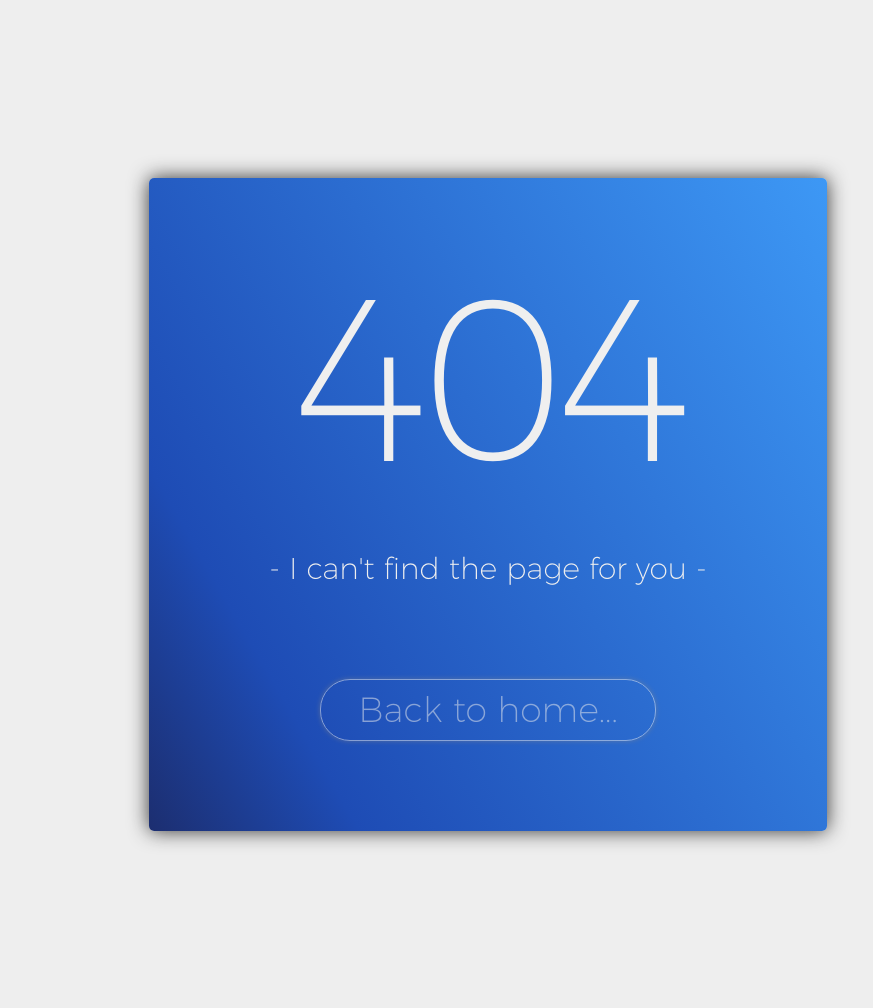
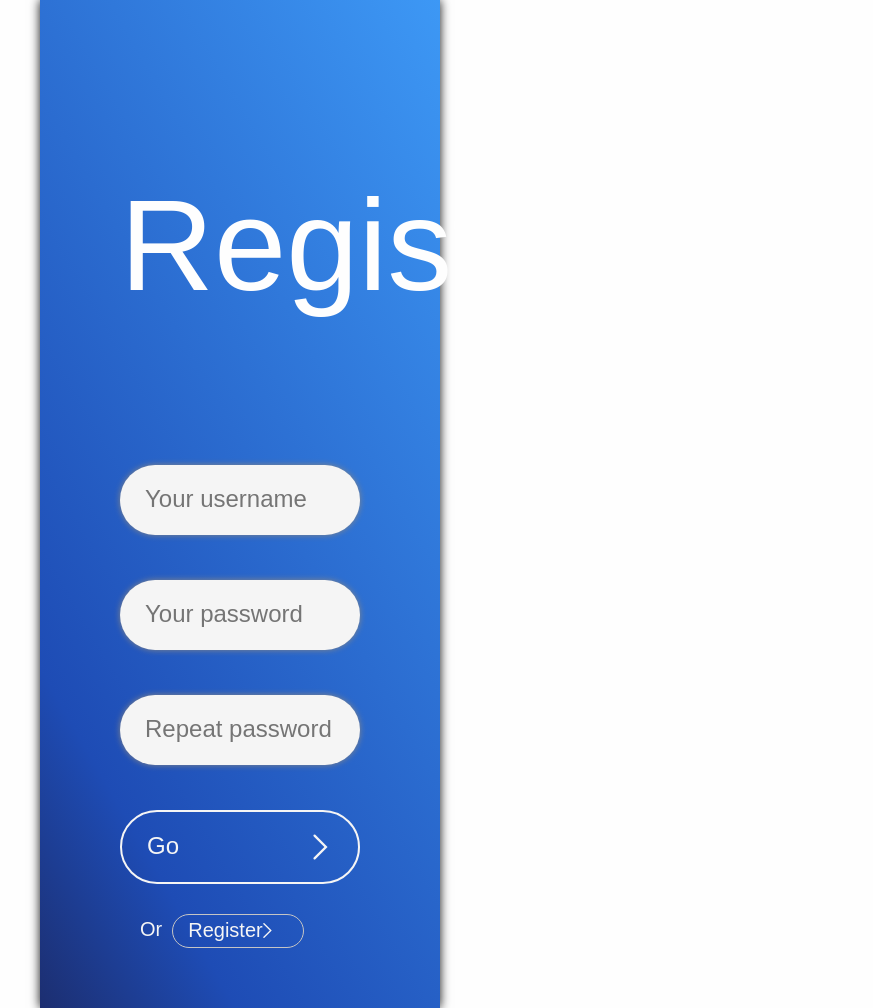
Before and after one commit to George-Miao/Glog, a Flask app: page /register in a window 1280 px wide. Shown: the whole page, without its empty margins (152-1025 px from the left). Run offline with Flask 2, Linux system fonts and the light colour scheme; some libraries are stand-ins or nearby versions; some web fonts are replaced.

Commit message:
login and register

```diff
--- a/app.py
+++ b/app.py
@@ -90,7 +90,6 @@
         print("<------Edit Error------>")
 
 
-
 def delete(bid):
     try:
         cursor.execute(f'''DELETE FROM block where id = {int(bid[1:])};''')
@@ -98,6 +97,19 @@
     except:
         db.rollback()
         print("<------Delete Error------>")
+
+
+def username(username):
+    try:
+        cursor.execute(f'''select user_id from user where username = "{username}" limit 1;''')
+        a = cursor.fetchall()
+        if a == ():
+            return("empty")
+        else:
+            return(f"user id:{a[0][0]}")
+        cursor.close()
+    except:
+        return ("<----Username fetch failed---->")
 
 
 # 连接数据库
@@ -135,7 +147,27 @@
 
 @app.route("/login")
 def login():
-    return render_template("login.html")
+    content = {
+        "type" : "Login"
+    }
+    return render_template("user_handling/login.html", **content)
+
+
+@app.route("/register")
+def Register():
+    content = {
+        "type": "Register"
+    }
+    return render_template("user_handling/register.html", **content)
+
+
+@app.route("/login_handling", methods = ['GET', 'POST'])
+def login_handling():
+    type = request.form['type']
+    if type == "login":
+        username = request.form['username']
+        return render_template("login.html", number = 2)
+
 
 
 @app.route("/save", methods=['GET', 'POST'])
@@ -178,5 +210,5 @@
 
 
 if __name__ == "__main__":
-    app.run(host="0.0.0.0", port=80)
+    app.run(host="0.0.0.0", port=80, debug = 1)
     cursor.close()
--- a/templates/login.html
+++ b/templates/user_handling/base.html
@@ -9,6 +9,26 @@
     <link rel="stylesheet" href="https://use.typekit.net/wnd0asw.css">
     <script src="http://ajax.googleapis.com/ajax/libs/jquery/1.3.2/jquery.min.js" type="text/javascript"></script>
 </head>
+<script>
+    function update() {
+        var type = $("#outline").attr("type")
+        var username = $("#username").val()
+        c = {
+            "type": type,
+            "username": username,
+        }
+        $.ajax({
+            url: "http://10.5.3.234/login_handling",
+            type: "post",
+            data: c,
+            success: function (ret) {
+                if (ret == "1") {
+                    location.reload()
+                }
+            }
+        })
+    }
+</script>
 <style>
     * {
         margin: 0;
@@ -29,11 +49,11 @@
     label {
         margin-left: 20px;
         position: absolute;
-        top: 10px;
+        top: -38px;
         font-size: 24px;
         opacity: 1;
         transform: translateY(0);
-        transition: all 0.2s ease-out;
+        transition: all 0.4s ease-out;
         color: #efefef;
         font-family: futura-pt, sans-serif;
         font-weight: 400;
@@ -45,7 +65,15 @@
         transform: translateY(1rem);
     }
 
+    .form::placeholder {
+        font-size:24px;
+        font-family: futura-pt, sans-serif;
+        font-weight: 400;
+        font-style: normal;
+    }
     .form {
+        z-index: 1;
+        color: #444;
         height: 70px;
         border-radius: 40px;
         border: none;
@@ -54,14 +82,12 @@
         font-size:20px;
         box-shadow: 0 0 6px  #878787;
         background: #f5f5f5;
-        caret-color: #2a3ffd;
     }
-
-    .form::placeholder {
-        font-size:24px;
-        font-family: futura-pt, sans-serif;
-        font-weight: 400;
-        font-style: normal;
+    .block {
+        margin-top: 45px;
+        position: relative;
+        display: flex;
+        flex-direction: column;
     }
 
     #outline {
@@ -77,7 +103,7 @@
         box-sizing: border-box;
         margin-left: 15%;
         width: 24%;
-        min-width: 450px;
+        min-width: 300px;
         background: linear-gradient(60deg, #1c2e70, #1e4cb5 20%, #3d98f5);
         height: 100%;
         z-index: 2;
@@ -93,32 +119,45 @@
     }
 
     #header {
-        font-size: 160px;
+        font-size: 130px;
         font-family: futura-pt, sans-serif;
         font-weight: 300;
         font-style: normal;
         color: #fefefe;
         opacity: 1;
+        min-width: 60%;
     }
 
     #content {
         display: flex;
         flex-direction: column;
         position: relative;
-        height: 400px;
         width: 100%;
         margin-top: 100px;
     }
-    #username {
-        margin:50px 0 30px;
+
+    #arrow {
+        height: 26px;
+        width:25px;
+        position: absolute;
+        top: 22px;
+        right: 25px;
+        fill: #f5f5f5;
     }
 
     #go {
+        position: relative;
+        z-index:1;
         height: 70px;
         border-radius: 40px;
         border: solid 2px #f5f5f5;
         outline: none;
         padding: 0 25px;
+        transition: all 0.2s ease;
+        margin: 45px 0 30px;
+        cursor: pointer;
+    }
+    #go a{
         font-size:20px;
         text-decoration:none;
         color:#f5f5f5;
@@ -127,36 +166,64 @@
         font-family: futura-pt, sans-serif;
         font-weight: 400;
         font-style: normal;
-        transition: all 0.2s ease;
-        margin-bottom: 20px;
     }
-
-    #go:hover {
+    #go:hover{
         background: #f5f5f5;
-        color: rgb(34,87,190)
     }
-
+    #go:hover a{
+        color: #265fc5
+    }
+    #go:hover #arrow{
+        fill: #347ad9
+    }
     #hint {
-        display: block;
+        width: 145px;
+        position: relative;
+        margin-left: 20px;
+        display: flex;
+        flex-direction: row;
+    }
+    #hint a{
         color: #f5f5f5;
         font-size: 20px;
         font-family: futura-pt, sans-serif;
         font-weight: 300;
         font-style: normal;
-        margin-left: 20px;
+        text-decoration:none;
+        line-height: 30px;
+    }
+    #register {
+        margin-left: 10px;
+        padding: 0 40px 2px 15px;
+        border-radius: 20px;
+        border: 1px solid #c5c5c5;
+        transition: all 0.5s ease;
+    }
+    #register:hover {
+        border: 1px solid #f5f5f5;
+        background: #f5f5f5;
+        color: #265fc5;
+    }
+    #register:hover~#register-arrow {
+        fill: #2967cc
+    }
+    #register-arrow {
+        height: 15px;
+        width: 15px;
+        position: absolute;
+        top: 9px;
+        right: 10px;
+        fill: #f5f5f5;
+        transition: all 0.5s ease;
     }
 </style>
 
 <body>
-    <div id="outline">
+    <div id="outline" type={{type}}>
         <div id="left">
-            <a id="header">Login</a>
-            <div id="content">
-                <input id= "username" type="text" placeholder="Username" class = "form" required>
-                <label for = "username">Username</label>
-                <a href = "" id = "go">Go</a>
-                <a id = "hint">if you don't have account yet <br> I will create one for you</a>
-            </div>
+            <a id="header">{{type}}</a>
+            {% block content %}
+            {% endblock %}
         </div>
     </div>
 </body>
--- /dev/null
+++ b/templates/user_handling/register.html
@@ -0,0 +1,36 @@
+{% extends "user_handling/base.html" %}
+{% block content %}
+<div id="content">
+    <div class="block">
+        <input class="form" id="username" type="text" placeholder="Your username" required>
+        <label for="username">Username</label>
+    </div>
+    <div class="block">
+        <input class="form" id="password" type="password" placeholder="Your password" required>
+        <label for="username">Password</label>
+    </div>
+    <div class="block">
+        <input class="form" id="r_password" type="password" placeholder="Repeat password" required>
+        <label for="username">Repeat Password</label>
+    </div>
+    <div id="go" onclick=register()>
+        <a>Go</a>
+        <svg xmlns="http://www.w3.org/2000/svg" xmlns:xlink="http://www.w3.org/1999/xlink" viewBox="0 0 1024 1024" id="arrow">
+            <defs>
+                <style type="text/css" />
+                </defs>
+                    <path d="M801.548285 510.271032L301.254151 1010.360574c-18.242732 18.242732-47.73799 18.106338-65.844327-0.306887a47.226511 47.226511 0 0 1 0.272788-66.389904l433.358652-433.154061L235.784908 80.356335A47.192413 47.192413 0 0 1 235.307528 13.966431 46.30585 46.30585 0 0 1 301.151856 13.454952l500.396429 496.81608z" p-id="1092"/>
+                </svg>
+        </div>
+    <div id = "hint">
+                    <a>Or</a><a id = "register" href = "/register">Register</a>
+                    <svg xmlns="http://www.w3.org/2000/svg" xmlns:xlink="http://www.w3.org/1999/xlink" viewBox="0 0 1024 1024"
+                    id="register-arrow">
+                    <defs>
+                        <style type="text/css" />
+                        </defs>
+                <path d="M801.548285 510.271032L301.254151 1010.360574c-18.242732 18.242732-47.73799 18.106338-65.844327-0.306887a47.226511 47.226511 0 0 1 0.272788-66.389904l433.358652-433.154061L235.784908 80.356335A47.192413 47.192413 0 0 1 235.307528 13.966431 46.30585 46.30585 0 0 1 301.151856 13.454952l500.396429 496.81608z" p-id="1092"/>
+            </svg>
+        </div>
+        </div>
+{% endblock content %}
--- /dev/null
+++ b/~.py
@@ -0,0 +1 @@
+"Login" == "login"
```
Also changed, not shown: templates/user_handling/login.html (added, +33 -0 lines), static/photo/arrow.svg (added).
